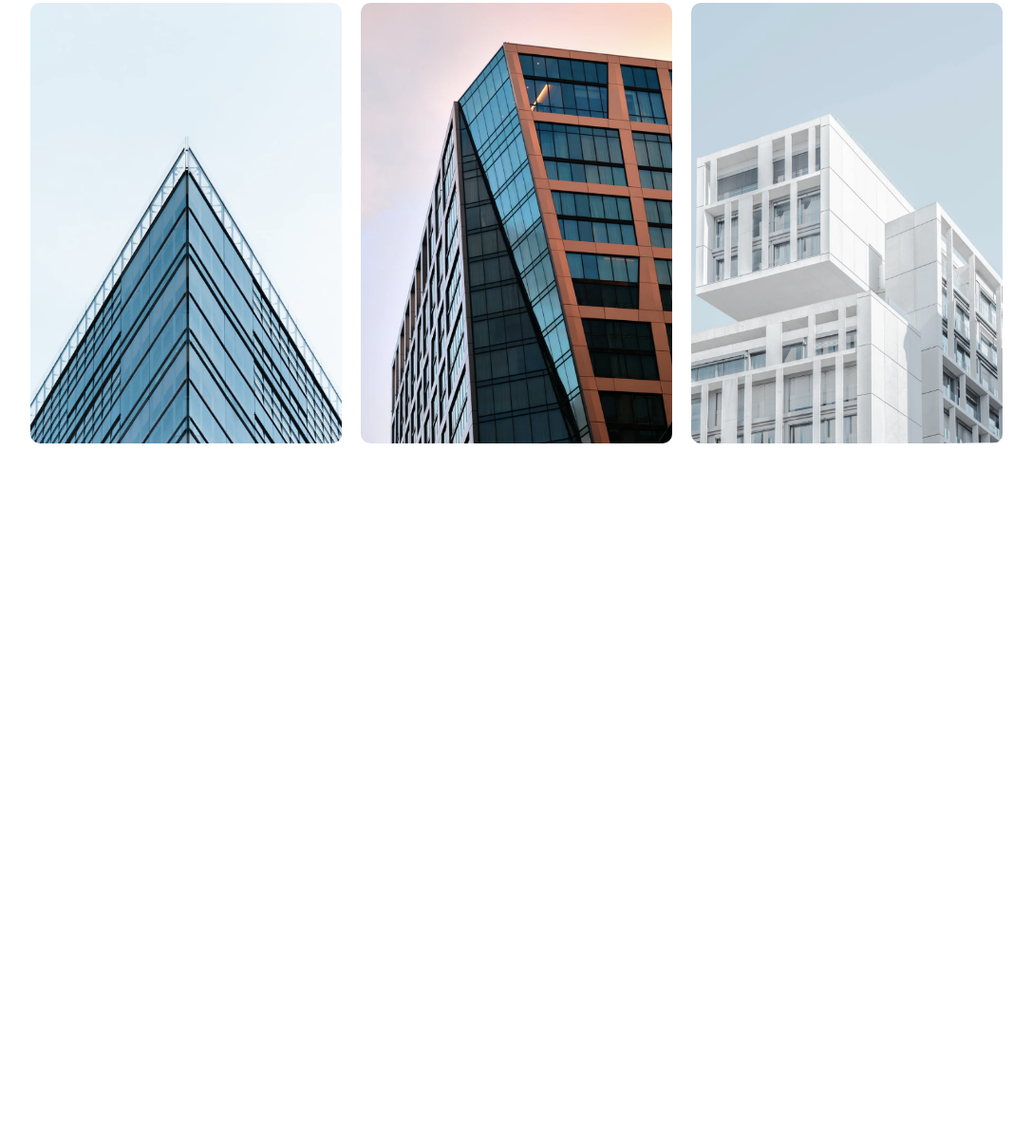
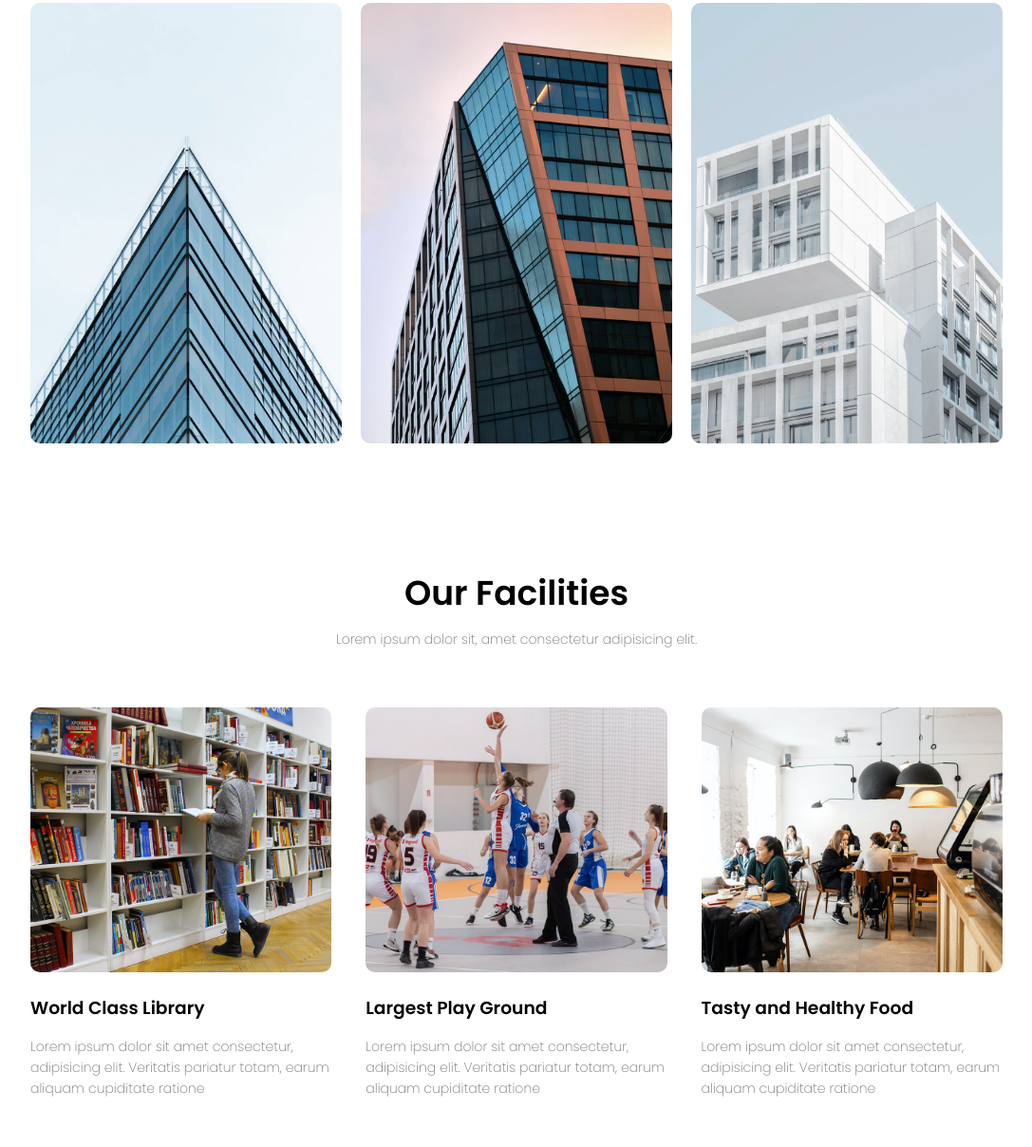
Before and after one commit to randika0514/University-Website, a plain HTML site: page index.html in a window 1280 px wide. Shown: the part 1558-2766 px from the top of the page at 95% size, without its empty margins (96-1183 px from the left). Before the commit the page ends 2055 px from the top, so only its background shows below. Drawn offline with Linux system fonts and the light colour scheme.

Commit message:
Completed facilities section

```diff
--- a/index.html
+++ b/index.html
@@ -101,6 +101,32 @@
     </section>
 
 
+    <!-- Facilities -->
+
+    <section class="facilities">
+        <h1>Our Facilities</h1>
+        <p>Lorem ipsum dolor sit, amet consectetur adipisicing elit.</p>
+
+        <div class="row">
+            <div class="facilities-col">
+                <img src="image/library.png" alt="">
+                <h3>World Class Library</h3>
+                <p>Lorem ipsum dolor sit amet consectetur, adipisicing elit. Veritatis pariatur totam, earum aliquam cupiditate ratione</p>
+            </div>
+            <div class="facilities-col">
+                <img src="image/basketball.png" alt="">
+                <h3>Largest Play Ground</h3>
+                <p>Lorem ipsum dolor sit amet consectetur, adipisicing elit. Veritatis pariatur totam, earum aliquam cupiditate ratione</p>
+            </div>
+            <div class="facilities-col">
+                <img src="image/cafeteria.png" alt="">
+                <h3>Tasty and Healthy Food</h3>
+                <p>Lorem ipsum dolor sit amet consectetur, adipisicing elit. Veritatis pariatur totam, earum aliquam cupiditate ratione</p>
+            </div>
+        </div>
+    </section>
+
+
 <!-- toggle menu -->
     <script>
 
--- a/style.css
+++ b/style.css
@@ -242,3 +242,35 @@ h3{
     bottom: 49%;
     opacity: 1;
 }
+
+
+/* ----Facilities---- */
+
+.facilities{
+    width: 80%;
+    margin: auto;
+    text-align: center;
+    padding-top: 100px;
+}
+
+.facilities-col{
+    flex-basis: 31%;
+    border-radius: 10px;
+    margin-bottom: 5%;
+    text-align: left;
+}
+
+.facilities-col img{
+    width: 100%;
+    border-radius: 10px;
+}
+
+.facilities-col p{
+    padding: 0;
+}
+
+.facilities-col h3{
+    margin-top: 16px;
+    margin-bottom: 15px;
+    text-align: left;
+}
```
